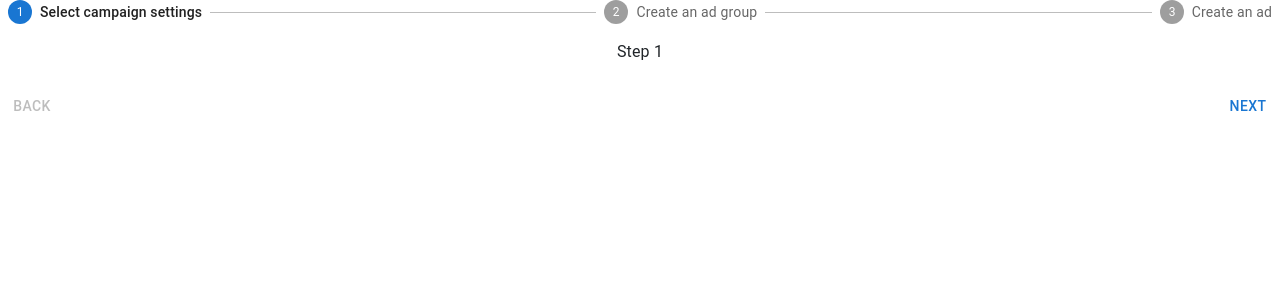
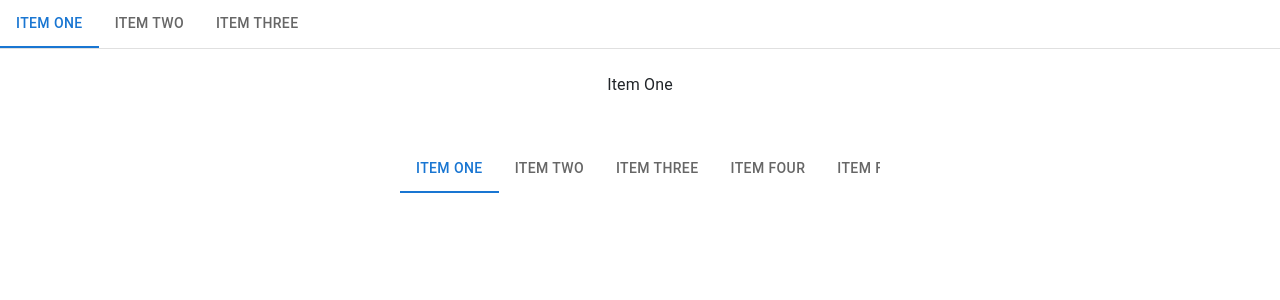
Before and after one commit to sinhasudhanshu/My-React-App, a React (Create React App) app: page / in a window 1280 px wide. Shown: the top 300 px of the page. Built offline with nearby package versions, Linux system fonts and the light colour scheme.

Commit message:
Tabs Material UI

```diff
--- a/src/App.js
+++ b/src/App.js
@@ -7,7 +7,9 @@ import './App.css';
 // import PaginationOutlined from './components/PaginationOutlined';
 // import PaginationBasic from './components/PaginationBasic';
 import StepperLinear from './components/StepperLinear';
-import StepperNonLinear from './components/StepperNonLinear';
+import StepperNonLinear from './components/TabsBasic';
+import BasicTabs from './components/TabsBasic';
+import ScrollableTabs from './components/ScrollableTabs';
 
 function App() {
     return (<div>
@@ -15,8 +17,9 @@ function App() {
 
         <center>
 
-        <StepperLinear/>
+        <BasicTabs/>
         <br></br>
+        <ScrollableTabs/>
 
         </center>
 
--- /dev/null
+++ b/src/components/ScrollableTabs.js
@@ -0,0 +1,33 @@
+import * as React from 'react';
+import Tabs from '@mui/material/Tabs';
+import Tab from '@mui/material/Tab';
+import Box from '@mui/material/Box';
+
+ function ScrollableTabs() {
+  const [value, setValue] = React.useState(0);
+
+  const handleChange = (event, newValue) => {
+    setValue(newValue);
+  };
+
+  return (
+    <Box sx={{ maxWidth: { xs: 320, sm: 480 }, bgcolor: 'background.paper' }}>
+      <Tabs
+        value={value}
+        onChange={handleChange}
+        variant="scrollable"
+        scrollButtons="auto"
+        aria-label="scrollable auto tabs example"
+      >
+        <Tab label="Item One" />
+        <Tab label="Item Two" />
+        <Tab label="Item Three" />
+        <Tab label="Item Four" />
+        <Tab label="Item Five" />
+        <Tab label="Item Six" />
+        <Tab label="Item Seven" />
+      </Tabs>
+    </Box>
+  );
+}
+export default ScrollableTabs;
--- /dev/null
+++ b/src/components/TabsBasic.js
@@ -0,0 +1,64 @@
+import * as React from 'react';
+import Tabs from '@mui/material/Tabs';
+import Tab from '@mui/material/Tab';
+import Typography from '@mui/material/Typography';
+import Box from '@mui/material/Box';
+
+
+
+function TabPanel(props) {
+  const { children, value, index, ...other } = props;
+
+  return (
+    <div
+      role="tabpanel"
+      hidden={value !== index}
+      id={`simple-tabpanel-${index}`}
+      aria-labelledby={`simple-tab-${index}`}
+      {...other}
+    >
+      {value === index && (
+        <Box sx={{ p: 3 }}>
+          <Typography>{children}</Typography>
+        </Box>
+      )}
+    </div>
+  );
+}
+
+function a11yProps(index) {
+  return {
+    id: `simple-tab-${index}`,
+    'aria-controls': `simple-tabpanel-${index}`,
+  };
+}
+
+ function BasicTabs() {
+  const [value, setValue] = React.useState(0);
+
+  const handleChange = (event, newValue) => {
+    setValue(newValue);
+  };
+
+  return (
+    <Box sx={{ width: '100%' }}>
+      <Box sx={{ borderBottom: 1, borderColor: 'divider' }}>
+        <Tabs value={value} onChange={handleChange} aria-label="basic tabs example">
+          <Tab label="Item One" {...a11yProps(0)} />
+          <Tab label="Item Two" {...a11yProps(1)} />
+          <Tab label="Item Three" {...a11yProps(2)} />
+        </Tabs>
+      </Box>
+      <TabPanel value={value} index={0}>
+        Item One
+      </TabPanel>
+      <TabPanel value={value} index={1}>
+        Item Two
+      </TabPanel>
+      <TabPanel value={value} index={2}>
+        Item Three
+      </TabPanel>
+    </Box>
+  );
+}
+export default BasicTabs;
```
